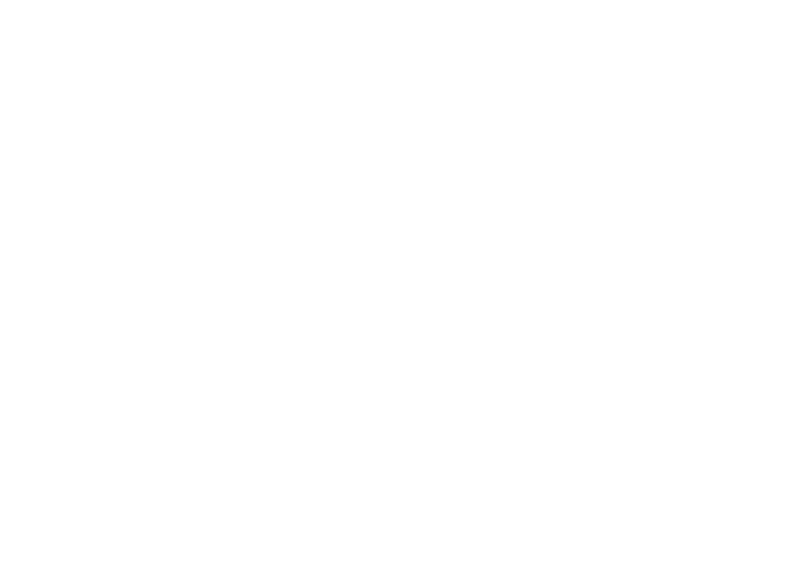
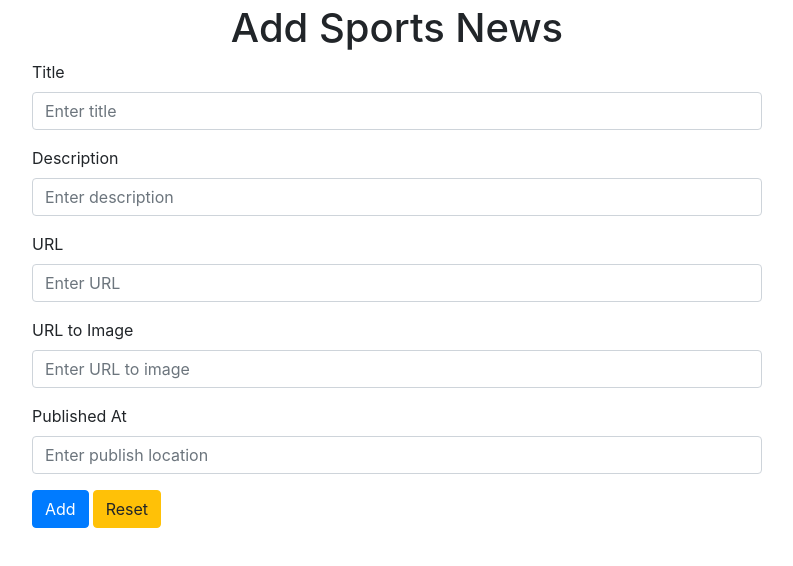
Before and after one commit to m-casa/webapp, an Angular app in the folder angular-logic/: page /add-sports-news in a window 1280 px wide. Before the commit this address led to /. Shown: the top 566 px of the page, without its empty margins (243-1036 px from the left). Built offline with nearby package versions, Linux system fonts and the light colour scheme.

Commit message:
Implemented add-sports-news.component logic. FormsModule added to app.module.ts. Added images folder in src/assets. Sports service skeleton started to get ready for api implementation.

```diff
--- a/angular-logic/src/app/app.module.ts
+++ b/angular-logic/src/app/app.module.ts
@@ -7,6 +7,7 @@
 import { AddSportsNewsComponent } from './components/add-sports-news/add-sports-news.component';
 import { AddNewsComponent } from './components/news/add-news/add-news.component';
 import { ListNewsComponent } from './components/news/list-news/list-news.component';
+import { FormsModule, ReactiveFormsModule } from '@angular/forms'
 
 @NgModule({
   declarations: [
@@ -18,7 +19,9 @@
   ],
   imports: [
     BrowserModule,
-    AppRoutingModule
+    AppRoutingModule,
+    FormsModule,
+    ReactiveFormsModule
   ],
   providers: [],
   bootstrap: [AppComponent]
--- a/angular-logic/src/app/components/add-sports-news/add-sports-news.component.html
+++ b/angular-logic/src/app/components/add-sports-news/add-sports-news.component.html
@@ -1 +1,37 @@
-<p>add-sports-news works!</p>
+<form>
+    <div class="container">
+        <div class="row mt-1">
+            <div class="col-2"></div>
+            <div class="col-8">
+                <div>
+                    <h1 class="text-center">Add Sports News</h1>
+                </div>
+                <div class="form-group">
+                    <label>Title</label>
+                    <input type="text" required class="form-control" placeholder="Enter title" [(ngModel)]="newSportsNews.title" #sportsTitle="ngModel" name="sportsTitle">
+                </div>
+                <div class="form-group">
+                    <label>Description</label>
+                    <input type="text" class="form-control" placeholder="Enter description" [(ngModel)]="newSportsNews.description" #sportsDescription="ngModel" name="sportsDescription">
+                </div>
+                <div class="form-group">
+                    <label>URL</label>
+                    <input type="text" class="form-control" placeholder="Enter URL" [(ngModel)]="newSportsNews.url" #sportsUrl="ngModel" name="sportsUrl">
+                </div>
+                <div class="form-group">
+                    <label>URL to Image</label>
+                    <input type="text" class="form-control" placeholder="Enter URL to image" [(ngModel)]="newSportsNews.img" #sportsImg="ngModel" name="sportsImg">
+                </div>
+                <div class="form-group">
+                    <label>Published At</label>
+                    <input type="text" class="form-control" placeholder="Enter publish location" [(ngModel)]="newSportsNews.publishedAt" #sportsPublishedAt="ngModel" name="sportsPublishedAt">
+                </div>
+                <div>
+                    <button type="submit" class="btn btn-primary mr-1" (click)="addSportsNews()">Add</button>
+                    <button type="submit" class="btn btn-warning" (click)="resetForm()">Reset</button>
+                </div>
+            </div>
+            <div class="col-2"></div>
+        </div>
+    </div>
+</form>
--- a/angular-logic/src/app/components/add-sports-news/add-sports-news.component.ts
+++ b/angular-logic/src/app/components/add-sports-news/add-sports-news.component.ts
@@ -1,4 +1,5 @@
 import { Component, OnInit } from '@angular/core';
+import { ISports } from 'src/app/interfaces/sports';
 
 @Component({
   selector: 'app-add-sports-news',
@@ -9,7 +10,31 @@
 
   constructor() { }
 
+  newSportsNews : ISports = {
+    title : "",
+    description : "",
+    url : "",
+    img : "",
+    publishedAt : ""
+  }
+
+
   ngOnInit(): void {
   }
 
+  addSportsNews(){
+    console.log(this.newSportsNews)
+    // TODO:
+    // Add sports news data to mongodb
+    // Make sure sports page gets updated
+  }
+
+  resetForm(){
+    this.newSportsNews.title = "";
+    this.newSportsNews.description = "";
+    this.newSportsNews.url = "";
+    this.newSportsNews.img = "";
+    this.newSportsNews.publishedAt = "";
+  }
+
 }
--- a/angular-logic/src/app/components/sports/sports.component.html
+++ b/angular-logic/src/app/components/sports/sports.component.html
@@ -1,5 +1,5 @@
 <header>
-
+<h1>Sports</h1>
 </header>
 
 <body>
--- a/angular-logic/src/app/components/sports/sports.component.ts
+++ b/angular-logic/src/app/components/sports/sports.component.ts
@@ -9,19 +9,18 @@
 })
 export class SportsComponent implements OnInit {
 
-  sportsNewsList : ISports[] = [ // DUMMY DATA. REPLACE WITH CALL FROM API EITHER HERE OR IN A SERVICE
+  constructor(private sports : SportsService) { }
+
+
+  //sportsNewsList : ISports[] = []
+
+
+  sportsNewsList : ISports[] = [ // DUMMY DATA. REPLACE WITH CALL FROM API
     {
       title : "Packers win Super Bowl LXV!",
       description : "The Green Bay Packers take home the championship",
       url : "/packers-win-super-bowl-lxv",
-      img : "",
-      publishedAt : "ESPN"
-    },
-    {
-      title : "Packers win Super Bowl LXV!",
-      description : "The Green Bay Packers take home the championship",
-      url : "/packers-win-super-bowl-lxv",
-      img : "",
+      img : "../../../assets/images/sports/football.jpeg",
       publishedAt : "ESPN"
     },
     {
@@ -44,12 +43,26 @@
       url : "/minnesota-vikings-struggle-as-usual",
       img : "",
       publishedAt : "ESPN"
+    },
+    {
+      title : "Minnesota Vikings struggle as usual",
+      description : "The Minnesota Vikings seem to struggle with knowing the difference between left and right",
+      url : "/minnesota-vikings-struggle-as-usual",
+      img : "",
+      publishedAt : "ESPN"
+    },
+    {
+      title : "Minnesota Vikings struggle as usual",
+      description : "The Minnesota Vikings seem to struggle with knowing the difference between left and right",
+      url : "/minnesota-vikings-struggle-as-usual",
+      img : "",
+      publishedAt : "ESPN"
     }
   ]
 
-  constructor(private sports : SportsService) { }
 
   ngOnInit(): void {
+
   }
 
 }
--- a/angular-logic/src/app/services/sports.service.ts
+++ b/angular-logic/src/app/services/sports.service.ts
@@ -1,9 +1,14 @@
 import { Injectable } from '@angular/core';
+import { HttpClient } from '@angular/common/http'
 
 @Injectable({
   providedIn: 'root'
 })
 export class SportsService {
 
-  constructor() { }
+  constructor(/*private http : HttpClient*/) { }
+
+  getSportsNews(){
+    //return this.http.get("http://localhost:3000/sports-news")
+  }
 }
```
Also changed, not shown: angular-logic/src/app/app-routing.module.ts (+10 -0 lines), angular-logic/src/assets/images/sports/football.jpeg (added).
